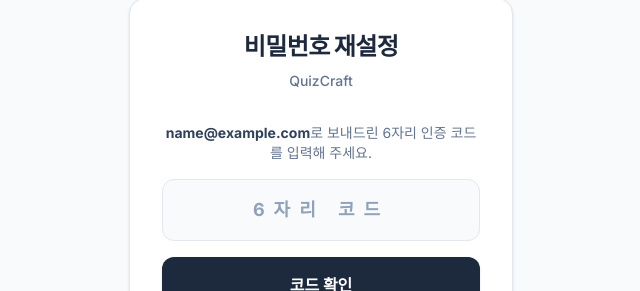
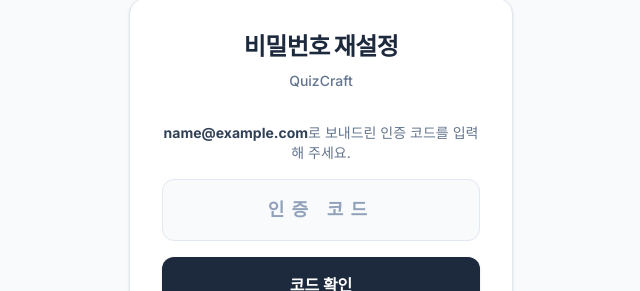
Before and after one commit to BSY3510/Quiz-Craft, a Next.js app: page /reset-password in a window 1280 px wide. Both pictures are taken after typing "name@example.com" into the empty fields and a click on the button "인증 코드 받기". Shown: the part 204-495 px from the top of the page, without its empty margins (319-959 px from the left). Built offline with nearby package versions, Linux system fonts and the light colour scheme; no server answers.

Commit message:
fix: 이메일 인증 코드 관련 길이 오류 해결

```diff
--- a/app/reset-password/ResetForm.tsx
+++ b/app/reset-password/ResetForm.tsx
@@ -19,7 +19,7 @@ export default function ResetForm() {
         <input type="hidden" name="email" value={email} />
         <p className="text-sm text-slate-500 dark:text-slate-400 text-center">
           <b className="text-slate-700 dark:text-slate-200">{email || '입력하신 주소'}</b>로 보내드린
-          6자리 인증 코드를 입력해 주세요.
+          인증 코드를 입력해 주세요.
         </p>
         <div>
           <label className="sr-only" htmlFor="token">인증 코드</label>
@@ -29,10 +29,10 @@ export default function ResetForm() {
             type="text"
             inputMode="numeric"
             autoComplete="one-time-code"
-            maxLength={6}
-            placeholder="6자리 코드"
+            maxLength={10}
+            placeholder="인증 코드"
             required
-            className="w-full p-4 bg-slate-50 dark:bg-slate-700 border border-slate-200 dark:border-slate-600 rounded-xl text-center text-lg tracking-[0.5em] font-bold focus:outline-none focus:ring-2 focus:ring-blue-500 focus:bg-white dark:focus:bg-slate-700 transition-all text-slate-800"
+            className="w-full p-4 bg-slate-50 dark:bg-slate-700 border border-slate-200 dark:border-slate-600 rounded-xl text-center text-lg tracking-[0.4em] font-bold focus:outline-none focus:ring-2 focus:ring-blue-500 focus:bg-white dark:focus:bg-slate-700 transition-all text-slate-800"
           />
         </div>
 
```
